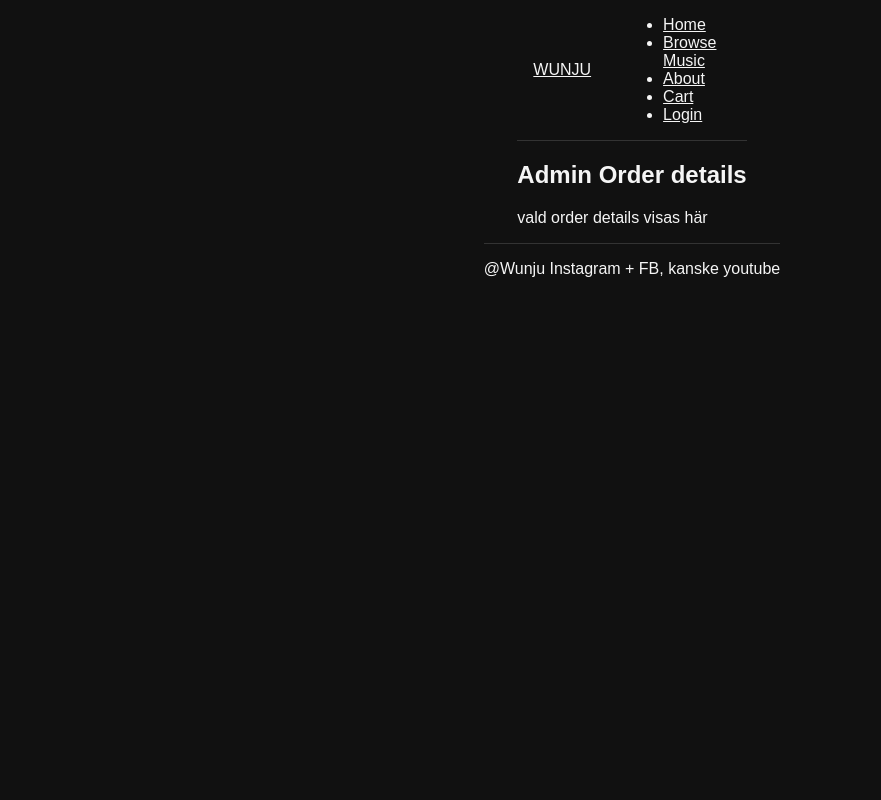
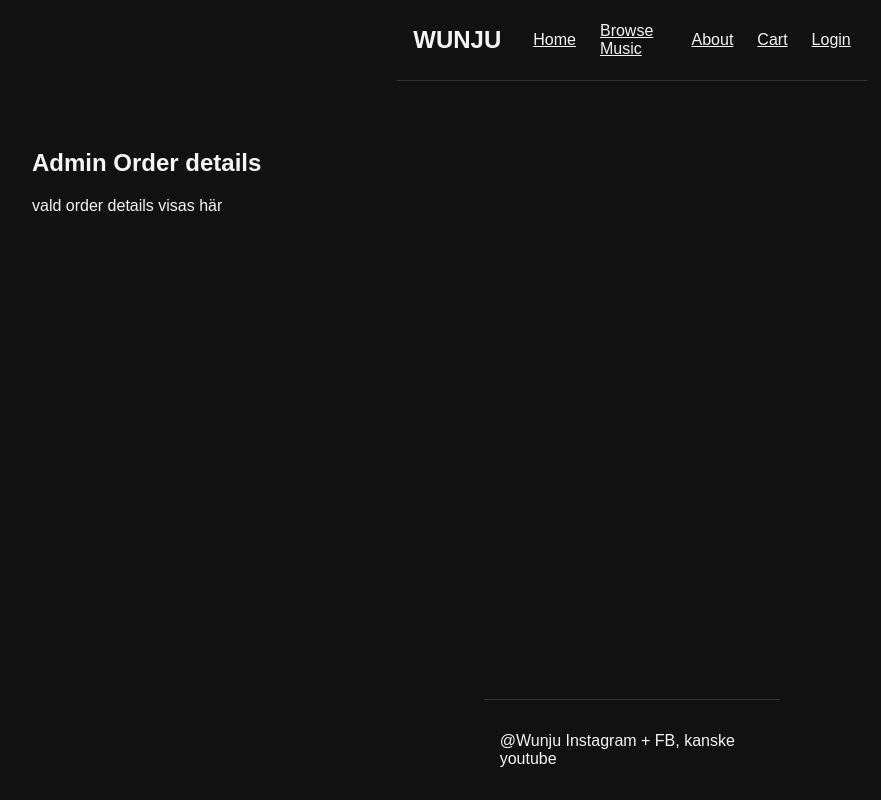
Before and after one commit to Harald-Wallin/wunjustore_deploy, a React (Vite) app in the folder client/: page /admin/orders/1 in a window 1280 px wide. Shown: the whole page, without its empty margins (8-889 px from the left). Built offline with nearby package versions, Linux system fonts and the light colour scheme.

Commit message:
fix: syntax4

```diff
--- a/client/src/layout.css
+++ b/client/src/layout.css
@@ -24,13 +24,13 @@
   gap: 2rem;
 }
 
-.site-header__logo {
+.site-header_logo {
   font-size: 1.5rem;
   font-weight: 700;
   text-decoration: none;
 }
 
-.navbar__list {
+.navbar_list {
   margin: 0;
   padding: 0;
 
@@ -41,21 +41,21 @@
   list-style: none;
 }
 
-.navbar__link {
+.navbar_link {
   text-decoration: none;
   opacity: 0.7;
 }
 
-.navbar__link:hover {
+.navbar_link:hover {
   opacity: 1;
 }
 
-.navbar__link--active {
+.navbar_link--active {
   opacity: 1;
   text-decoration: underline;
 }
 
-.app-layout__main {
+.app-layout_main {
   width: min(1200px, calc(100% - 2rem));
 
   margin-inline: auto;
@@ -68,7 +68,7 @@
   border-top: 1px solid #333333;
 }
 
-.site-footer__div {
+.site-footer_div {
   width: min(1200px, calc(100% - 2rem));
 
   min-height: 100px;
--- a/client/src/routes/AppRoutes.jsx
+++ b/client/src/routes/AppRoutes.jsx
@@ -54,7 +54,7 @@ function AppRoutes(){
                 <Route path="admin/albums/new" element={<CreateAlbumPage />} />
                 <Route path="admin/albums/:albumId/edit" element={<AlbumEditorPage />} />
                 <Route path="admin/beats/new" element={<CreateBeatPage />} />
-                <Route path="admin/beats/:-beatId/edit" element={<EditBeatPage />} />
+                <Route path="admin/beats/:beatId/edit" element={<EditBeatPage />} />
                 <Route path="admin/orders" element={<AdminOrdersPage />} />
                 <Route path="admin/orders/:orderId" element={<AdminOrderDetailsPage />} />
 
```
